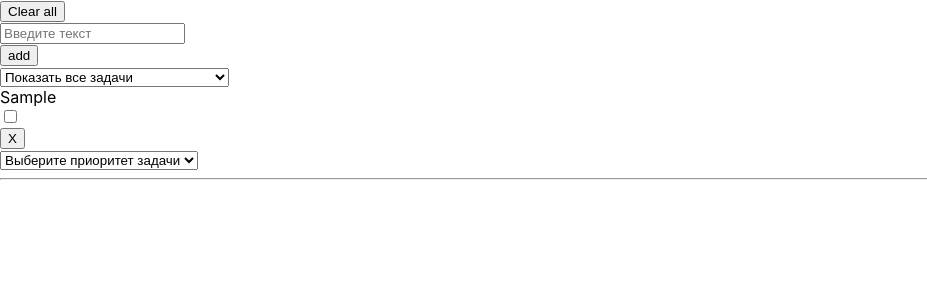
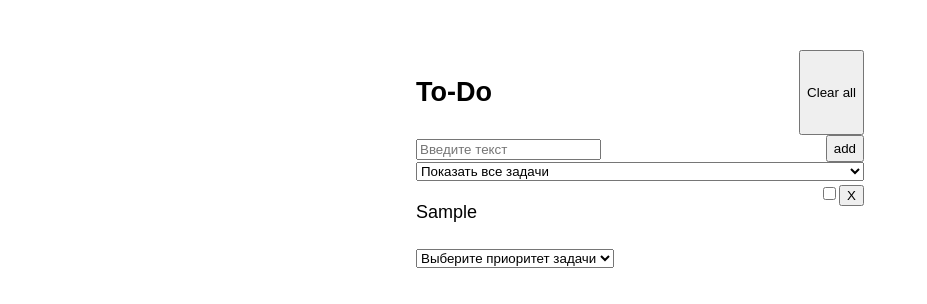
Before and after one commit to Melderey/To-Do-Creative, a React (Create React App) app: page / in a window 1280 px wide. Both pictures are taken after typing "Sample" into the empty fields and a click on the button "add". Shown: the top 304 px of the page, without its empty margins (0-927 px from the left). Built offline with nearby package versions, Linux system fonts and the light colour scheme.

Commit message:
Feat base CSS layout

```diff
--- a/src/components/App/App.css
+++ b/src/components/App/App.css
@@ -1,38 +1,14 @@
-.App {
-  text-align: center;
+.container {
+  display: flex;
+  flex-direction: column;
+  max-width: 447px;
+  min-width: 35vw;
+  margin: 50px auto 50px auto;
+  padding: 0px 5px;
+  font: 18px/1.5 sans-serif;
 }
 
-.App-logo {
-  height: 40vmin;
-  pointer-events: none;
+.divFlexStart {
+  display: flex;
+  justify-content: space-between;
 }
-
-@media (prefers-reduced-motion: no-preference) {
-  .App-logo {
-    animation: App-logo-spin infinite 20s linear;
-  }
-}
-
-.App-header {
-  background-color: #282c34;
-  min-height: 100vh;
-  display: flex;
-  flex-direction: column;
-  align-items: center;
-  justify-content: center;
-  font-size: calc(10px + 2vmin);
-  color: white;
-}
-
-.App-link {
-  color: #61dafb;
-}
-
-@keyframes App-logo-spin {
-  from {
-    transform: rotate(0deg);
-  }
-  to {
-    transform: rotate(360deg);
-  }
-}
--- a/src/components/App/App.jsx
+++ b/src/components/App/App.jsx
@@ -95,13 +95,18 @@ class App extends React.Component {
 
   render() {
     return (
+      <div className="container">
+        <div className="divFlexStart">
+          <h2>To-Do</h2>
+          <button onClick={this.handleraClearAll}>Clear all</button>
+        </div>
         <div>
-        <button onClick={this.handleraClearAll}>Clear all</button>
           <RenderForm
             value={this.state}
             handleSubmitForm={this.handleSubmitForm}
             handlerChangeTextForm={this.handlerChangeTextForm}
           />
+        </div>
         <RenderSelectTasks
           handlerSelectTasks={this.handlerSelectTasks}
           statusSelectTask={this.state.statusSelectTask}
--- /dev/null
+++ b/src/components/RenderForm/RenderForm.css
@@ -0,0 +1,4 @@
+.divFlexStart {
+  display: flex;
+  justify-content: space-between;
+}
--- a/src/components/RenderForm/RenderForm.jsx
+++ b/src/components/RenderForm/RenderForm.jsx
@@ -1,11 +1,12 @@
 import React from "react";
+import "./RenderForm.css";
 
 export default class RenderForm extends React.Component {
   render() {
     const { value, handleSubmitForm, handlerChangeTextForm } = this.props;
 
     return (
-      <form onSubmit={handleSubmitForm}>
+      <form onSubmit={handleSubmitForm} className="divFlexStart">
         <div>
           <input
             type="text"
--- /dev/null
+++ b/src/components/RenderSelectTasks/RenderSelectTasks.css
@@ -0,0 +1,4 @@
+.divFlexStart {
+  /* display: flex;
+  align-items: center; */
+}
--- a/src/components/RenderSelectTasks/RenderSelectTasks.jsx
+++ b/src/components/RenderSelectTasks/RenderSelectTasks.jsx
@@ -1,11 +1,16 @@
 import React from "react";
+import "./RenderSelectTasks.css";
 
 export default class RenderSelectTasks extends React.Component {
   render() {
     const { handlerSelectTasks, statusSelectTask } = this.props;
 
     return (
-      <select value={statusSelectTask} onChange={handlerSelectTasks}>
+      <select
+        value={statusSelectTask}
+        onChange={handlerSelectTasks}
+        className="divFlexStart"
+      >
         <option value="all tasks">Показать все задачи</option>
         <option value="uncompleted tasks">Показать невыполненные задачи</option>
         <option value="completed tasks">Показать выполненные задачи</option>
--- /dev/null
+++ b/src/components/RenderTasks/RenderTasks.css
@@ -0,0 +1,6 @@
+.divFlexStart {
+  display: flex;
+  justify-content: space-between;
+  flex-wrap: nowrap;
+  overflow: auto; /* hidden обрежет выходящий текст */
+}
--- a/src/components/RenderTasks/RenderTasks.jsx
+++ b/src/components/RenderTasks/RenderTasks.jsx
@@ -1,6 +1,7 @@
 import React from "react";
 import getFiltredTasks from "../../functions/getFiltredTasks";
 import SelectStatusTask from "../SelectStatusTask/SelectStatusTask";
+import "./RenderTasks.css";
 
 export default class RenderTasks extends React.Component {
   render() {
@@ -19,23 +20,25 @@ export default class RenderTasks extends React.Component {
 
       return (
         <div key={id}>
-          <div style={newStatusColor}>{text}</div>
+          <div className="divFlexStart">
+            <div style={newStatusColor}>
+              <p>{text}</p>
+            </div>
             <div>
               <input
                 type="checkbox"
                 checked={checkboxActive}
                 onChange={() => handlerCheckboxActivate(id)}
               />
-          </div>
-          <div>
               <button onClick={() => handlerRemoveTask(id)}>X</button>
             </div>
+          </div>
+
           <SelectStatusTask
             handlerSelectStatusTask={handlerSelectStatusTask}
             id={id}
             statusTaskColor={statusTaskColor}
           />
-          <hr />
         </div>
       );
     });
--- /dev/null
+++ b/src/components/SelectStatusTask/SelectStatusTask.css
@@ -0,0 +1,5 @@
+/* .divFlexStart {
+  display: flex;
+  align-items: center;
+}
+ */
--- a/src/components/SelectStatusTask/SelectStatusTask.jsx
+++ b/src/components/SelectStatusTask/SelectStatusTask.jsx
@@ -1,4 +1,5 @@
 import React from "react";
+import "./SelectStatusTask.css";
 
 export default class SelectStatusTask extends React.Component {
   render() {
```
Lines whose indentation alone changed are shown as unchanged.
